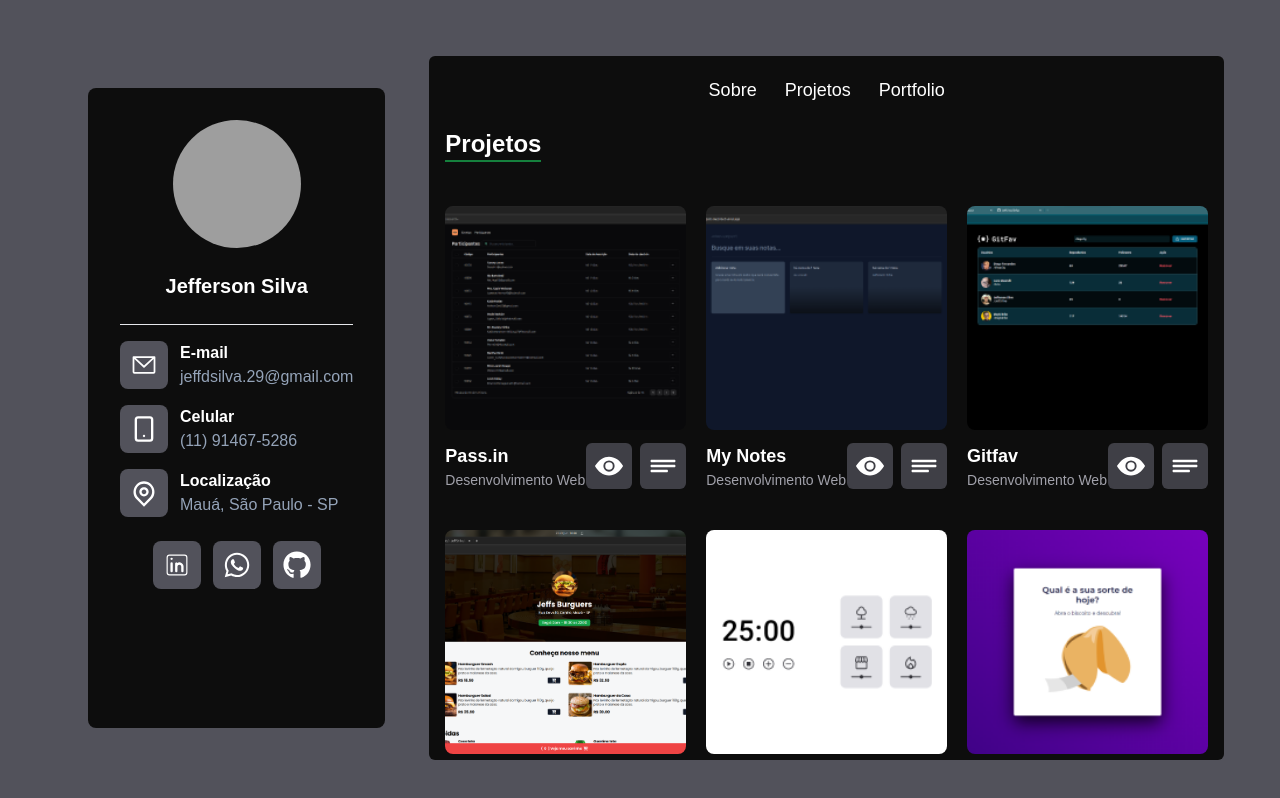
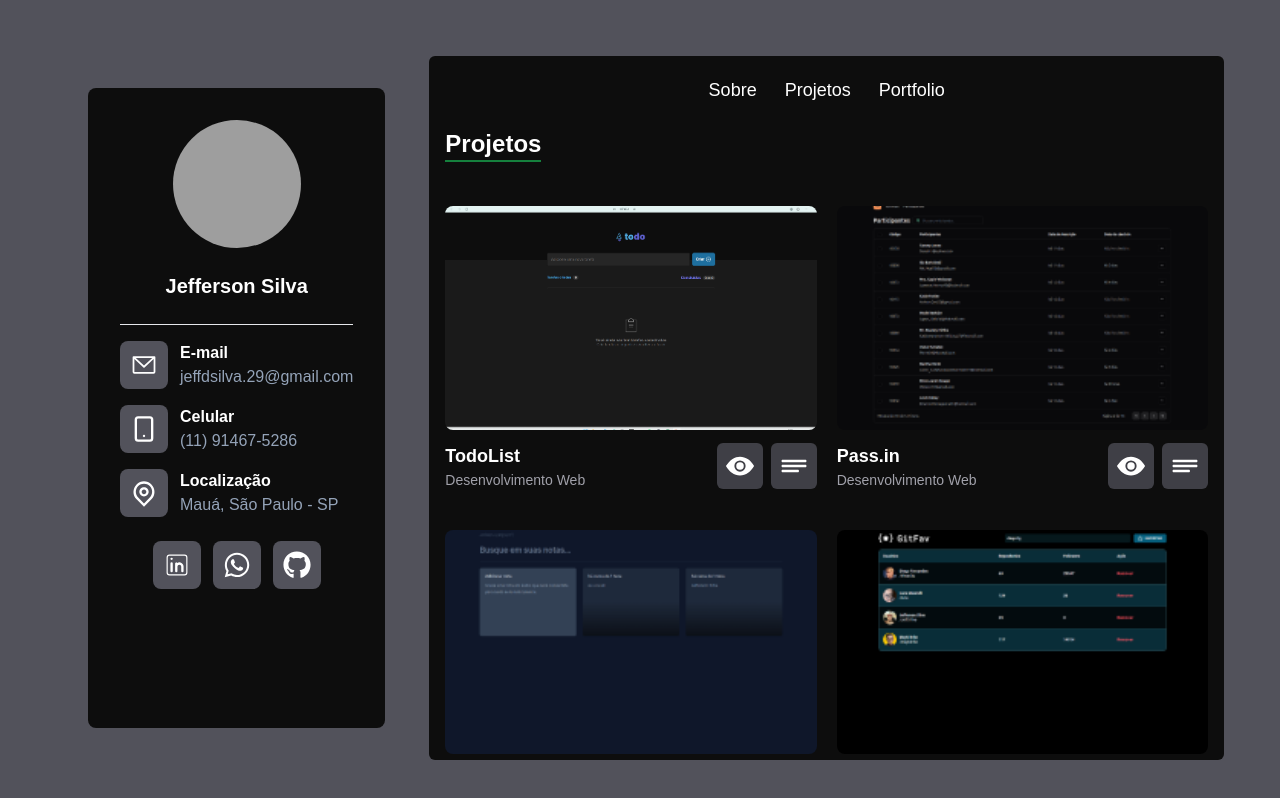
Before and after one commit to JeffS1lva/My_Portfolio, a React (Vite) app: page /Projects in a window 1280 px wide. Shown: the top 798 px of the page. Built offline with nearby package versions, Linux system fonts and the light colour scheme; grey boxes are pictures that could not be loaded.

Commit message:
add project in portfolio

```diff
--- a/src/pages/Projects.jsx
+++ b/src/pages/Projects.jsx
@@ -1,6 +1,7 @@
 import { Header } from "../components/Header";
 import { SectionContact } from "../components/SectionContact";
 import { ProjectCard } from "../components/ProjectCard";
+import TodoList from "../assets/Todolist.png"
 import Pass from "../assets/Passin.png";
 import Mynotes from "../assets/Mynotes.png";
 import Gitfav from "../assets/gitfav.png";
@@ -12,6 +13,14 @@ import Tech from "../assets/tech.png";
 import Dashboard from "../assets/dashboard.png";
 
 const projects = [
+  {
+    image: TodoList,
+    alt: "Projeto todoList",
+    title: "TodoList",
+    description: "Desenvolvimento Web",
+    demoLink: "https://todo-list-ts-mocha.vercel.app/",
+    detailsLink: "https://github.com/JeffS1lva/todoListTs",
+  },
   {
     image: Pass,
     alt: "Projeto pass.in",
@@ -94,7 +103,7 @@ export function Projects() {
         <Header />
         <h1 className="text-2xl font-semibold xl:mt-5">Projetos</h1>
         <p className="border border-green-700 w-24"></p>
-        <div className="grid grid-cols-1 sm:grid-cols-2 lg:grid-cols-2 xl:grid-cols-3 2xl:grid-cols-4 gap-5 mt-6">
+        <div className="grid grid-cols-1 sm:grid-cols-2 lg:grid-cols-2 xl:grid-cols-2 2xl:grid-cols-4 gap-5 mt-6">
           {projects.map((project, index) => (
             <ProjectCard
               key={index}
```
Also changed, not shown: src/assets/Todolist.png (added).
